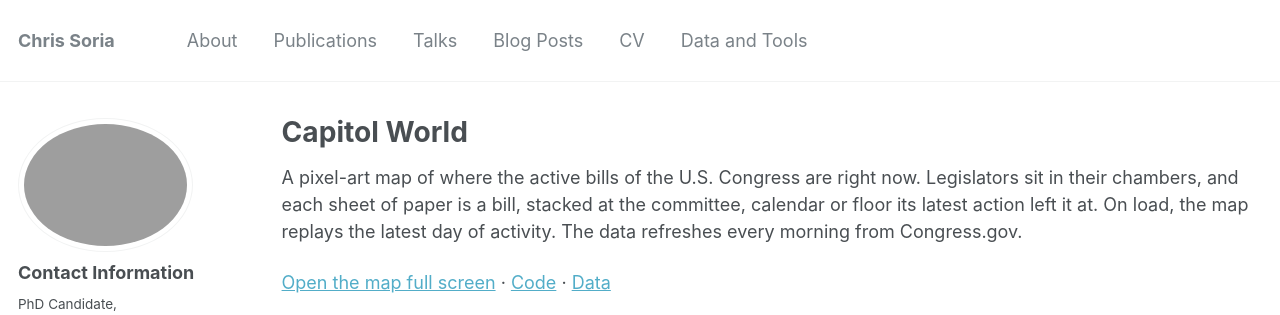
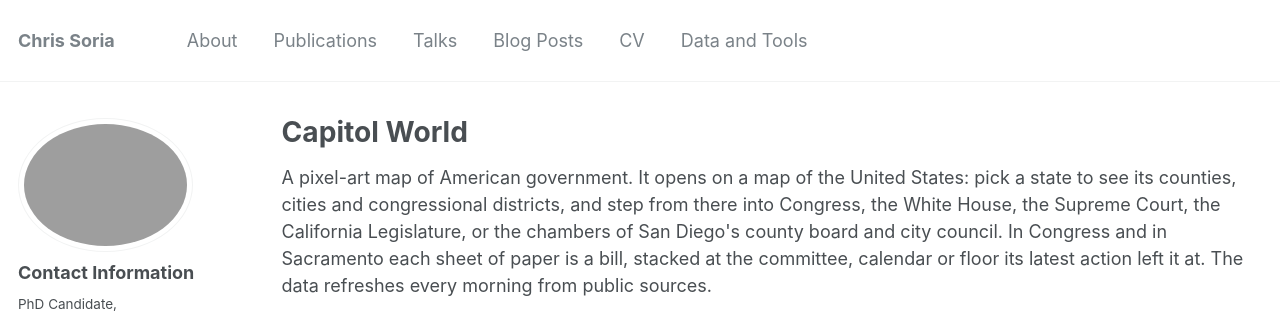
Before and after one commit to chrissoria/chrissoria.github.io, a Jekyll site: the page built from _pages/capitol-world.html, in a window 1280 px wide and 1338 px high, cut to the strip 0-315 px from the top of the window. Built offline with Jekyll 4.4.1, drawn with Linux system fonts in a browser that asks for light colours; some web fonts are replaced.

Commit message:
site: the Capitol World page opens on the map of the United States
Co-Authored-By: Claude Opus 5.5 <noreply@anthropic.com>

```diff
--- a/_pages/capitol-world.html
+++ b/_pages/capitol-world.html
@@ -5,7 +5,7 @@ permalink: /capitol-world-map/
 author_profile: true
 ---
 
-<p>A pixel-art map of where the active bills of the U.S. Congress are right now. Legislators sit in their chambers, and each sheet of paper is a bill, stacked at the committee, calendar or floor its latest action left it at. On load, the map replays the latest day of activity. The data refreshes every morning from Congress.gov.</p>
+<p>A pixel-art map of American government. It opens on a map of the United States: pick a state to see its counties, cities and congressional districts, and step from there into Congress, the White House, the Supreme Court, the California Legislature, or the chambers of San Diego's county board and city council. In Congress and in Sacramento each sheet of paper is a bill, stacked at the committee, calendar or floor its latest action left it at. The data refreshes every morning from public sources.</p>
 
 <p><a href="/capitol-world/">Open the map full screen</a> · <a href="https://github.com/chrissoria/capitol-world">Code</a> · <a href="https://huggingface.co/datasets/chrissoria/federal-bills-active">Data</a></p>
 
```
